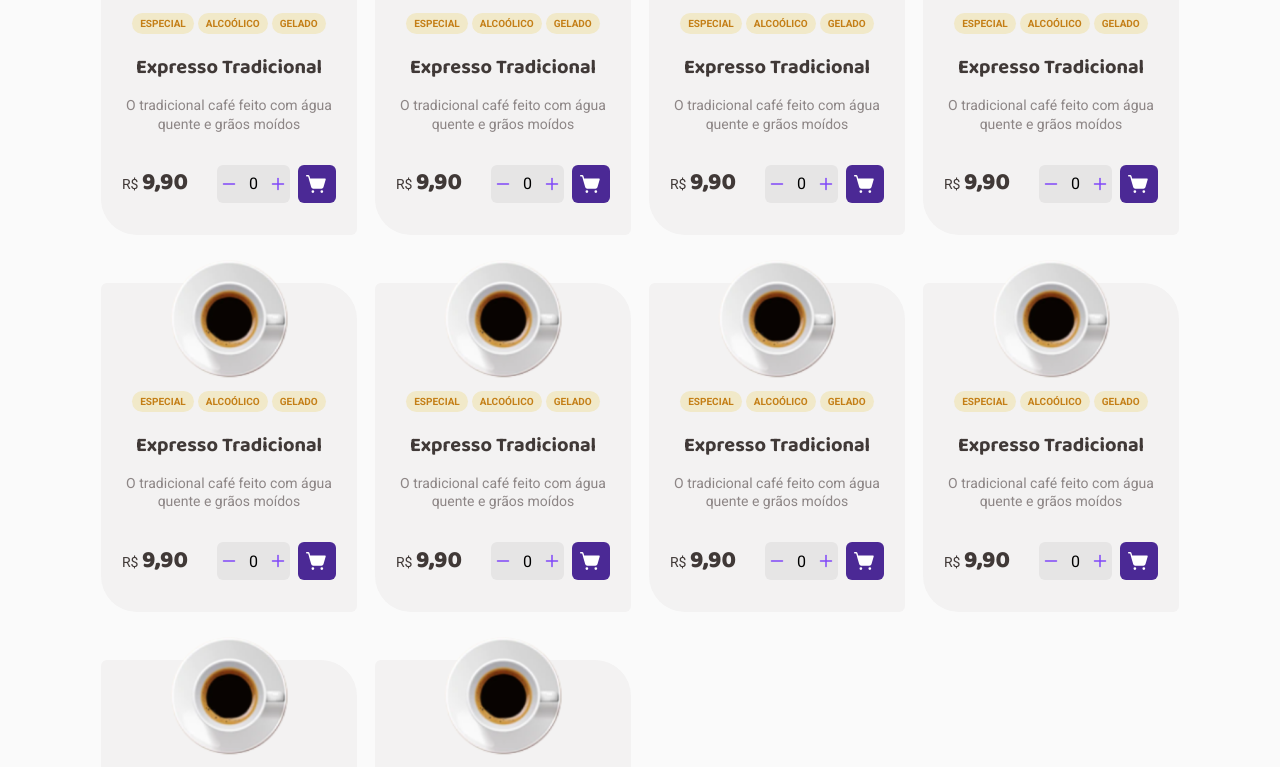
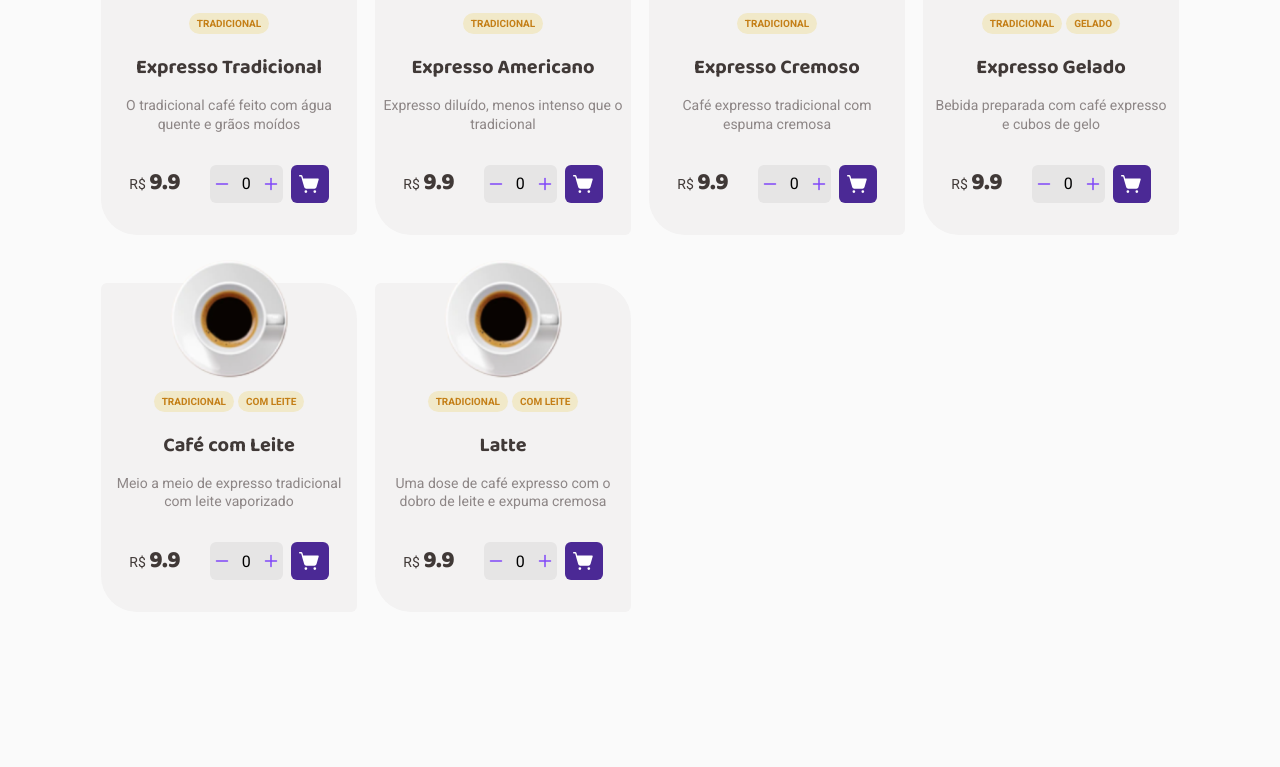
Before and after one commit to JoaoPedroVicentin/coffee-delivery, a React (Vite) app: page / in a window 1280 px wide. Shown: the part 813-1580 px from the top of the page. After the commit the page ends 1489 px from the top, so only its background shows below. Built offline with nearby package versions, Linux system fonts and the light colour scheme.

Commit message:
ListCoffee

```diff
--- a/src/pages/Home/components/CoffeeCard/index.tsx
+++ b/src/pages/Home/components/CoffeeCard/index.tsx
@@ -1,21 +1,34 @@
-import { Minus, Plus, ShoppingCartSimple } from "phosphor-react"
+import { CaretLeft, Coffee, Minus, Plus, ShoppingCartSimple } from "phosphor-react"
+import { createContext, useContext, useState } from "react"
 import { ButtonCart, ButtonCount, Tags, CoffeeCard, Span, Description, Buy, Counter } from "./style"
+import { coffeeList } from "../.."
 
-export function CoffeeCardContainer() {
+interface CoffeeProps{
+    name: string,
+    description: string,
+    value: number,
+    category: string[]
+    img: string
+}
+
+export function CoffeeCardContainer({ name, description, value, category, img }: CoffeeProps) {
+
     return(
                 <CoffeeCard>
-            <img src="src\assets\coffees\Expresso.svg"/>
+                    <img src='src\assets\coffees\Expresso.svg'/>
                     <Tags>
-                <Span>ESPECIAL</Span>
-                <Span>ALCOÓLICO</Span>
-                <Span>GELADO</Span>
+                        {category.map( tag => {
+                            return(
+                                <Span>{tag}</Span>
+                            )
+                        })}
                     </Tags>
                     <Description>
-                <h1>Expresso Tradicional</h1>
-                <p>O tradicional café feito com água quente e grãos moídos</p>
+                        <h1>{name}</h1>
+                        <p>{description}</p>
                     </Description>
                     <Buy>
-                <p>R$ <strong>9,90</strong></p>
+                        <p>R$ <strong>{value}</strong></p>
                         <form>
                             <Counter>
                                 <ButtonCount><Minus weight="bold"/></ButtonCount>
--- a/src/pages/Home/index.tsx
+++ b/src/pages/Home/index.tsx
@@ -3,7 +3,68 @@ import imageCoffee from "../../assets/imageCoffee.svg"
 import { Coffee, Package, ShoppingCart, Timer } from "phosphor-react";
 import { CoffeeCardContainer } from "./components/CoffeeCard";
 
+interface Coffee{
+    id: number,
+    name: string,
+    description: string,
+    value: number,
+    category: string[]
+    img: string
+}
+
+export const coffeeList: Coffee[] = [
+    {
+        id: 1,
+        name: 'Expresso Tradicional',
+        description: 'O tradicional café feito com água quente e grãos moídos',
+        value: 9.90,
+        category: ['TRADICIONAL'],
+        img: 'src\assets\coffees\Expresso.svg'
+    },
+    {
+        id: 2,
+        name: 'Expresso Americano',
+        description: 'Expresso diluído, menos intenso que o tradicional',
+        value: 9.90,
+        category: ['TRADICIONAL'],
+        img: 'src\assets\coffees\Americano.svg'
+    },
+    {
+        id: 3,
+        name: 'Expresso Cremoso',
+        description: 'Café expresso tradicional com espuma cremosa',
+        value: 9.90,
+        category: ['TRADICIONAL'],
+        img: 'src\assets\coffees\ExpressoCremoso.svg'
+    },
+    {
+        id: 4,
+        name: 'Expresso Gelado',
+        description: 'Bebida preparada com café expresso e cubos de gelo',
+        value: 9.90,
+        category: ['TRADICIONAL', 'GELADO'],
+        img: 'src\assets\coffees\CaféGelado.svg'
+    },
+    {
+        id: 5,
+        name: 'Café com Leite',
+        description: 'Meio a meio de expresso tradicional com leite vaporizado',
+        value: 9.90,
+        category: ['TRADICIONAL', 'COM LEITE'],
+        img: 'src\assets\coffees\CaféComLeite.svg'
+    },
+    {
+        id: 6,
+        name: 'Latte',
+        description: 'Uma dose de café expresso com o dobro de leite e expuma cremosa',
+        value: 9.90,
+        category: ['TRADICIONAL', 'COM LEITE'],
+        img: 'src\assets\coffees\Latte.svg'
+    }
+]
+
 export function Home(){
+
     return(
         <HomeContainer>
             <Intro>
@@ -36,16 +97,16 @@ export function Home(){
                 </Filter>
                 </header>
                 <List>
-                    <CoffeeCardContainer/>
-                    <CoffeeCardContainer/>
-                    <CoffeeCardContainer/>
-                    <CoffeeCardContainer/>
-                    <CoffeeCardContainer/>
-                    <CoffeeCardContainer/>
-                    <CoffeeCardContainer/>
-                    <CoffeeCardContainer/>
-                    <CoffeeCardContainer/>
-                    <CoffeeCardContainer/>
+                    {coffeeList.map(coffee => {
+                        return (
+                            <CoffeeCardContainer key={coffee.id}
+                            name={coffee.name}
+                            description={coffee.description}
+                            category={coffee.category}
+                            value={coffee.value}
+                            img={coffee.img}/>
+                        )
+                    })}
                 </List>
             </CoffeeList>
         </HomeContainer>
```
Lines whose indentation alone changed are shown as unchanged.
